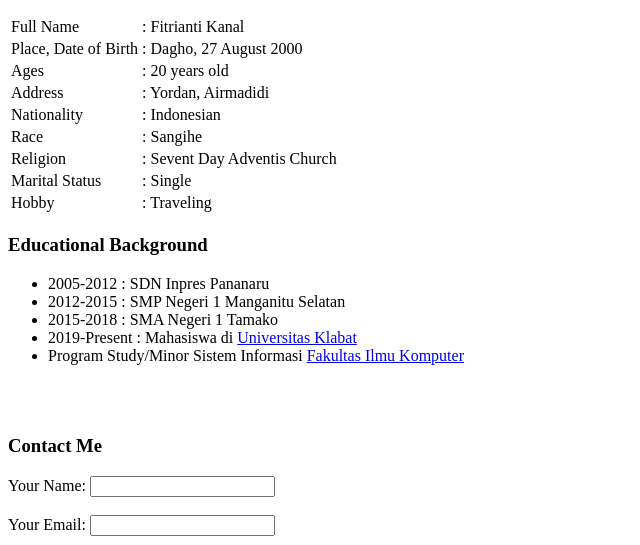
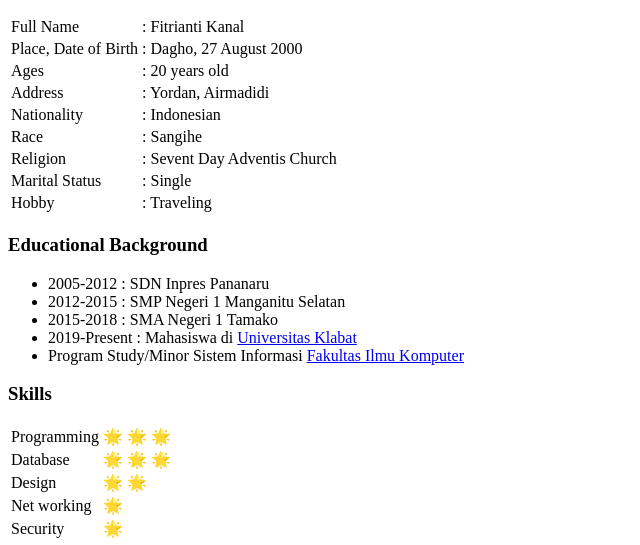
Before and after one commit to FitriantiKanal/CV, a plain HTML site: page index.html in a window 1280 px wide. Shown: the part 257-802 px from the top of the page, without its empty margins (0-640 px from the left). Drawn offline with Linux system fonts and the light colour scheme.

Commit message:
Update index.html

```diff
--- a/index.html
+++ b/index.html
@@ -60,7 +60,24 @@
         </ul>
         </div>
         <div class="clear"></div>
-
+     <h3>Skills</h3>
+    <table>
+    <tr>
+        <td>Programming</td><td> 🌟 🌟 🌟 </td>
+    </tr>
+    <tr>
+        <td>Database</td><td> 🌟 🌟 🌟 </td>
+    </tr>
+    <tr>
+        <td>Design</td><td> 🌟 🌟 </td>
+    </tr>
+    <tr>
+        <td>Net working</td><td> 🌟 </td>
+    </tr>
+    <tr>
+        <td>Security</td><td> 🌟 </td>
+    </tr>
+    </table>
     </section><br><br>
         <h3>Contact Me</h3>
         <label for="name">Your Name: </label>
```
